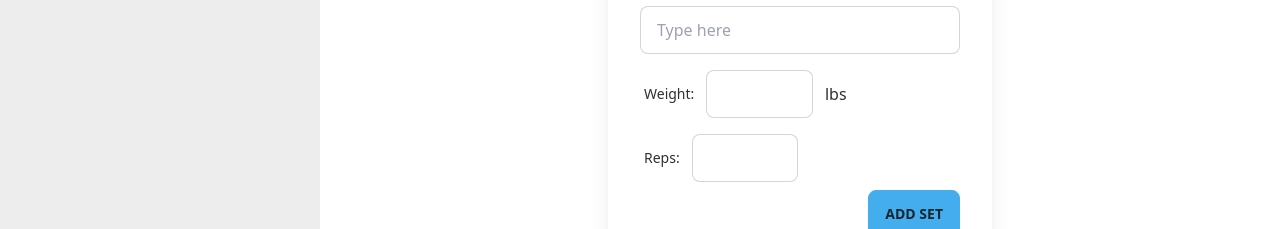
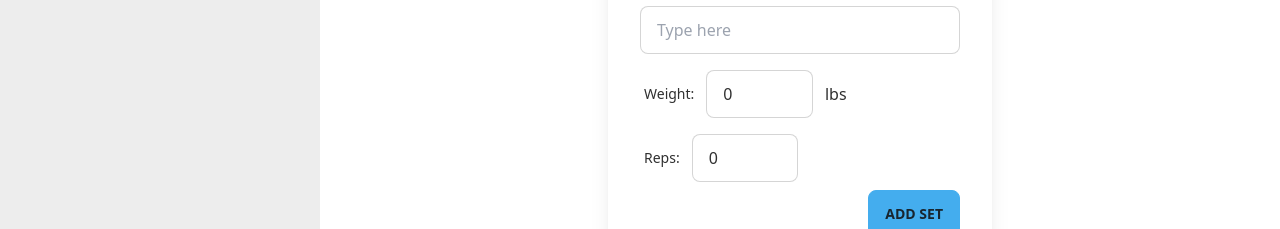
Before and after one commit to khaliltkhalil/strive, a React (Create React App) app: page /workouts/add in a window 1280 px wide. Shown: the part 156-385 px from the top of the page. Built offline with nearby package versions, Linux system fonts and the light colour scheme; no server answers; data requests are answered from the project's data file.

Commit message:
write handleFormchange function

```diff
--- a/db.json
+++ b/db.json
@@ -3,11 +3,14 @@
     {
       "id": 1,
       "date": "Tuesday, Jan 13, 2023"
-
     },
     {
       "date": "Sunday, June 18, 2023",
       "id": 3
+    },
+    {
+      "date": "Monday, June 19, 2023",
+      "id": 4
     }
   ],
   "exercises": [
--- a/src/components/AddWorkout.js
+++ b/src/components/AddWorkout.js
@@ -3,6 +3,18 @@ import React, { useEffect, useState } from "react";
 function AddWorkout() {
   const [workout, setworkout] = useState({});
   const [exercises, setExercises] = useState([]);
+  const [exercise, setExercise] = useState({
+    name: "",
+    weight: 0,
+    reps: 0,
+  });
+
+  function handleFormChange(e) {
+    setExercise({
+      ...exercise,
+      [e.target.name]: e.target.value,
+    });
+  }
 
   useEffect(() => {
     const date = new Date().toLocaleString("en-US", {
@@ -11,7 +23,7 @@ function AddWorkout() {
       month: "long",
       day: "numeric",
     });
-    // send GET request to get nay workout on today's date
+    // send GET request to get any workout on today's date
     fetch(`http://localhost:3000/workouts/?date=${date}`)
       .then((res) => res.json())
       .then((data) => {
@@ -58,6 +70,8 @@ function AddWorkout() {
                   name="name"
                   placeholder="Type here"
                   className="input input-bordered w-full max-w-xs"
+                  onChange={handleFormChange}
+                  value={exercise.name}
                 />
               </section>
 
@@ -67,9 +81,11 @@ function AddWorkout() {
                 </label>
                 <input
                   type="number"
-                  name="name"
+                  name="weight"
                   placeholder=""
                   className="input input-bordered w-1/3 max-w-xs"
+                  onChange={handleFormChange}
+                  value={exercise.weight}
                 />
                 <label className="label"> lbs</label>
               </section>
@@ -79,9 +95,11 @@ function AddWorkout() {
                 </label>
                 <input
                   type="number"
-                  name="name"
+                  name="reps"
                   placeholder=""
                   className="input input-bordered w-1/3 max-w-xs"
+                  value={exercise.reps}
+                  onChange={handleFormChange}
                 />
               </section>
             </div>
```
